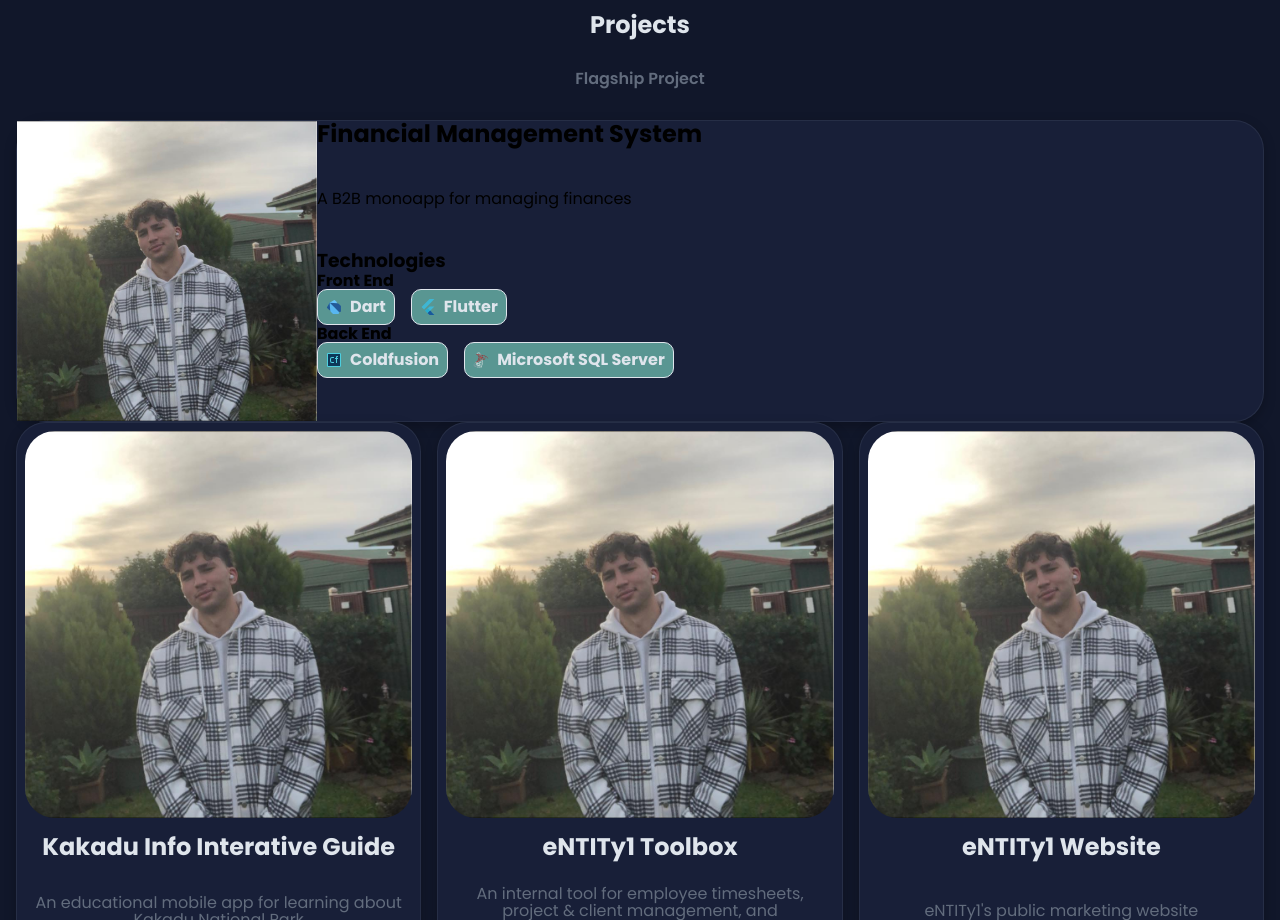
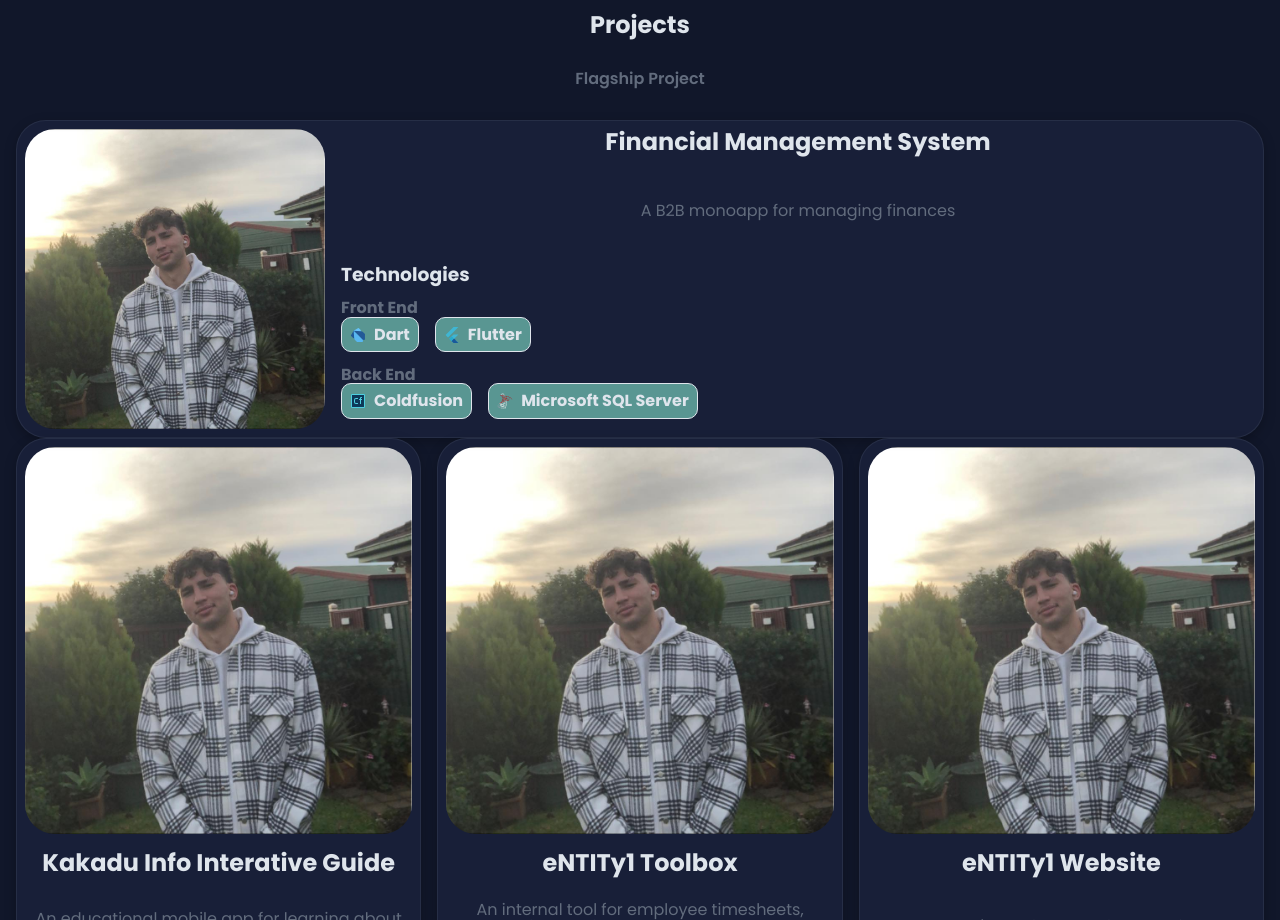
Before and after one commit to rara-ch/portfolio_website, a Next.js app: page / in a window 1280 px wide. Shown: the part 820-1740 px from the top of the page. Built offline with nearby package versions, Linux system fonts and the light colour scheme.

Commit message:
implemented better styling for flagship project card

```diff
--- a/src/app/globals.css
+++ b/src/app/globals.css
@@ -71,6 +71,7 @@ p, a {
   --clr-card-border: #626C7D33;
 
   --card-border-radius: 30px;
+  --project-card-padding: 0.5rem;
 }
 
 html {
--- a/src/app/home/components/projects/components/flagship_project_card.module.css
+++ b/src/app/home/components/projects/components/flagship_project_card.module.css
@@ -1,26 +1,44 @@
 .flagship-project-card {
     display: grid;
     grid-template-columns: auto 1fr;
+    gap: 1rem;
     grid-template-areas:
     "image title"
     "image description"
     "image technologies";
+    padding: var(--project-card-padding);
 }
 
 .image {
     grid-area: image;
+    border-radius: var(--card-border-radius);
 }
 
 .title {
     grid-area: title;
+    color: var(--clr-title);
+    text-align: center;
 }
 
 .description {
     grid-area: description;
+    color: var(--clr-content);
+    text-align: center;
 }
 
 .technologies {
     grid-area: technologies;
+    display: grid;
+    gap: 0.2rem;
+    color: var(--clr-content);
+}
+
+.technologies-subtitle {
+    color: var(--clr-content);
+}
+
+.subtitle {
+    color: var(--clr-title);
 }
 
 .chips {
--- a/src/app/home/components/projects/components/flagship_project_card.tsx
+++ b/src/app/home/components/projects/components/flagship_project_card.tsx
@@ -27,9 +27,9 @@ export default function FlagshipProjectCard({
       <h2 className={styles.title}>{project.title}</h2>
       <p className={styles.description}>{project.description}</p>
       <section className={styles.technologies}>
-        <h3 className={styles.subheading}>Technologies</h3>
+        <h3 className={styles.subtitle}>Technologies</h3>
         {project.isDecoupled ? (
-          <div>
+          <>
             <div>
               <TechnologiesSection
                 title={"Front End"}
@@ -42,7 +42,7 @@ export default function FlagshipProjectCard({
                 technologies={backEndTechnologies}
               />
             </div>
-          </div>
+          </>
         ) : (
           <div>
             <TechnologiesSection technologies={project.technologies} title={null}/>
@@ -62,7 +62,7 @@ function TechnologiesSection({
 }) {
   return (
     <>
-      {title != null ? <h4>{title}</h4> : null}
+      {title != null ? <h4 className={styles["technologies-subtitle"]}>{title}</h4> : null}
       <div className={styles.chips}>
         {technologies.map((projectTechnology) => (
           <Chip key={projectTechnology.technology.id}>
--- a/src/app/home/components/projects/projects.module.css
+++ b/src/app/home/components/projects/projects.module.css
@@ -7,8 +7,6 @@
 
 /* Make the card a global class */
 .project-card {
-    --project-card-padding: 0.5rem;
-
     padding: var(--project-card-padding);
     display: grid;
     grid-template-rows: subgrid;
```
